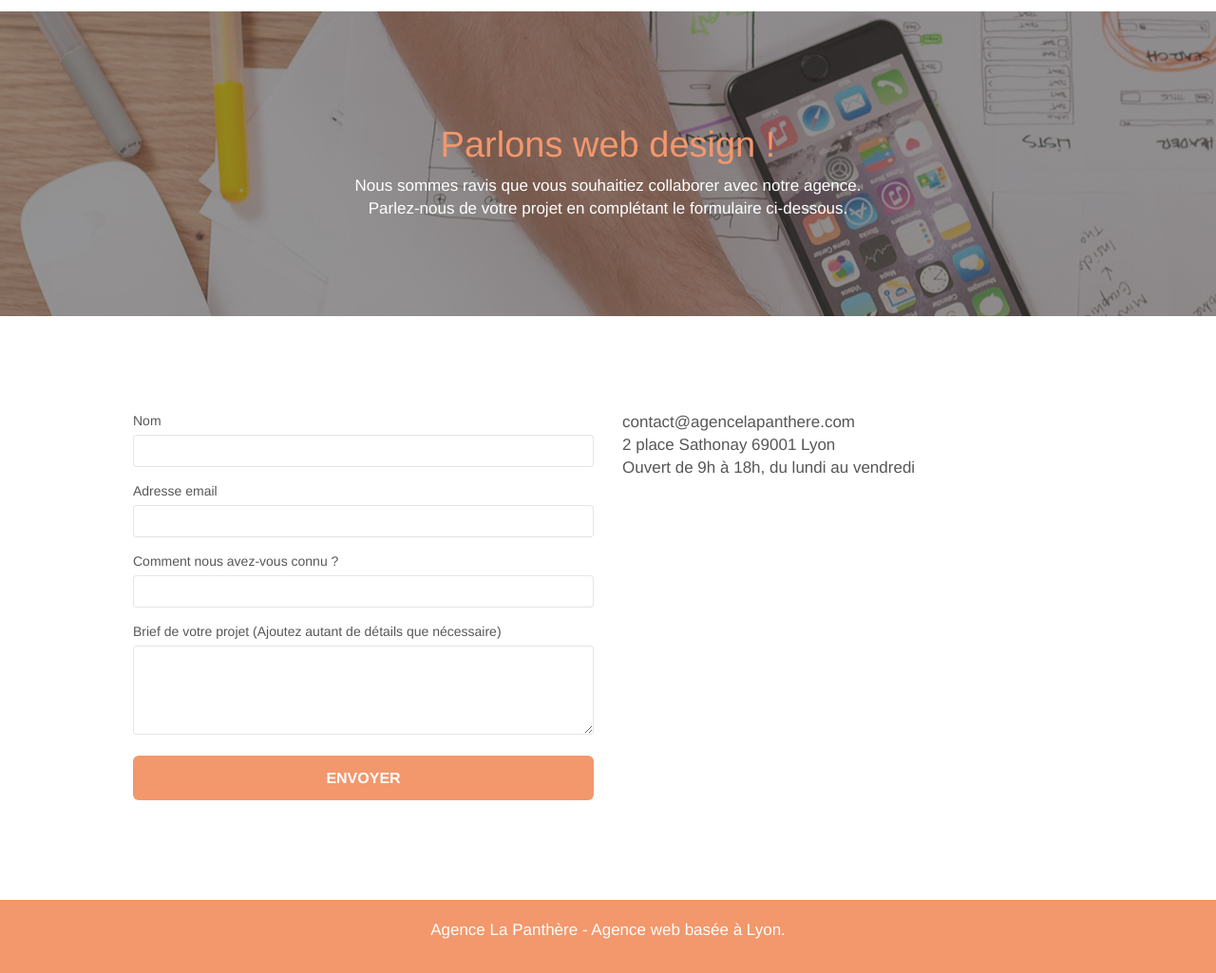
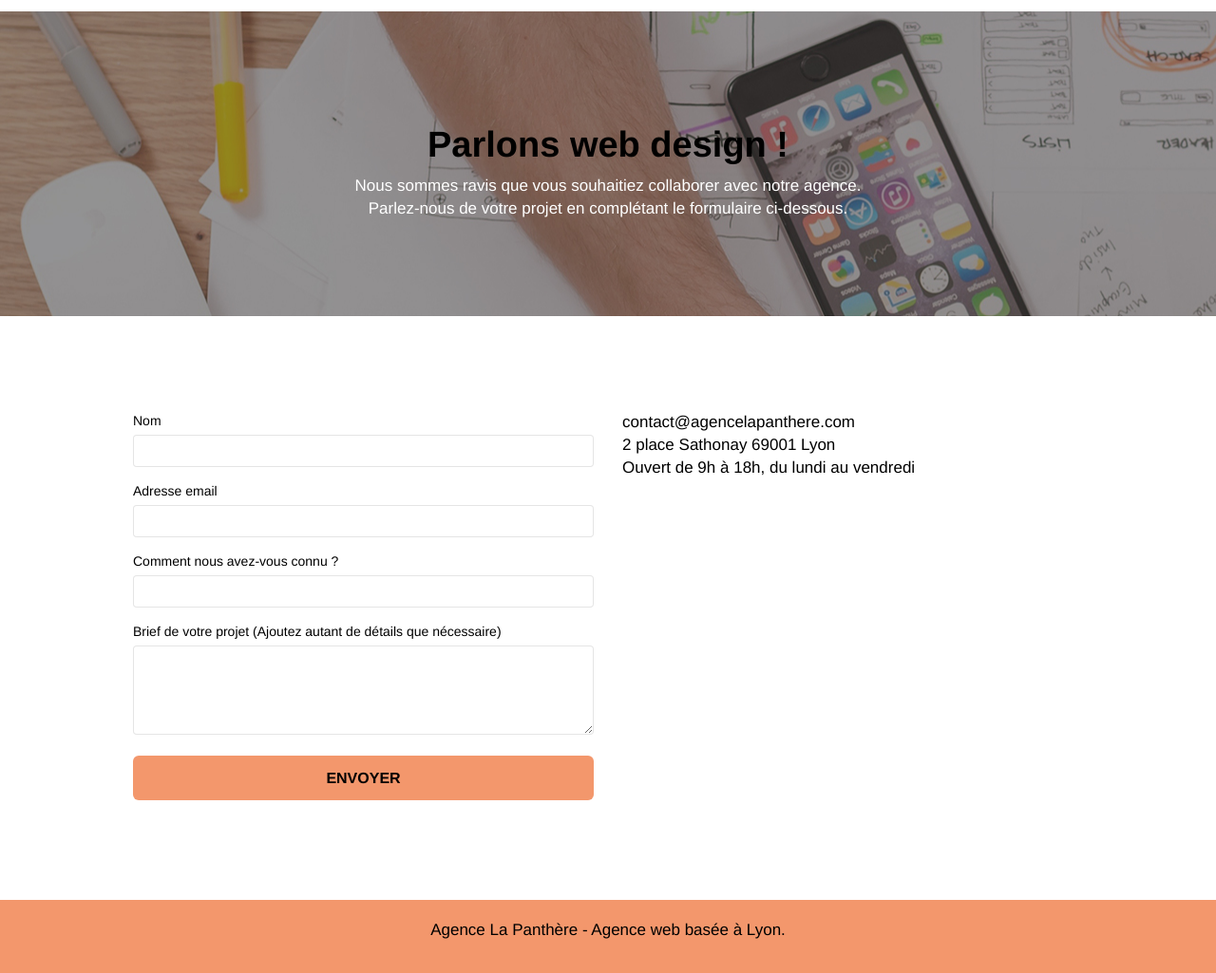
Before and after one commit to bryan200018/Bertaud_4_12042022, a plain HTML site: page Contact.html in a window 1280 px wide. Shown: the part 80-1105 px from the top of the page at 95% size. Drawn offline with Linux system fonts and the light colour scheme.

Commit message:
lastcommit0

```diff
--- a/Contact.html
+++ b/Contact.html
@@ -69,10 +69,10 @@
 				<div class="container bloc-lg">
 					<div class="row">
 						<div class="col-sm-12">
-							<h1 class="text-center hero-bloc-text tc-white">
-								Parlons web design !
+							<h1 class="text-center hero-bloc-text">
+							<strong>Parlons web design !</strong>
 							</h1>
-							<p class="text-center mg-lg white tight-width-whitespace">
+							<p class="text-center mg-lg white tight-width-whitespace" >
 								Nous sommes ravis que vous souhaitiez collaborer avec notre agence.<br>
 								Parlez-nous de votre projet en complétant le formulaire ci-dessous.
 							</p>
@@ -127,7 +127,7 @@
 			<!-- bloc-7 END -->
 
 			<!-- ScrollToTop Button -->
-			<button type="button" class="bloc-button btn btn-d scrollToTop" onclick="scrollToTarget('1')"><span class="fa fa-chevron-up"></span></button>
+			<button type="button" aria-label="UP button" class="bloc-button btn btn-d scrollToTop" onclick="scrollToTarget('1')"><span class="fa fa-chevron-up"></span></button>
 			<!-- ScrollToTop Button END-->
 
 
@@ -137,7 +137,7 @@
 					<div class="container bloc-sm">
 						<div class="row">
 							<div class="col-sm-12">
-								<p class="text-center white">
+								<p class="text-center">
 									Agence La Panthère - Agence web basée à Lyon.<br>
 								</p>
 								<div class="row row-no-gutters social">
--- a/style.css
+++ b/style.css
@@ -646,7 +646,7 @@ label,
 a {
     font-family: "helvetica";
     font-weight: 400;
-    color: #575757  !important;
+    color: #000  !important;
 }
 
 .container {
@@ -720,7 +720,7 @@ h3 {
 }
 
 h1 {
-    color: #333333 !important;
+    color: #000000 !important;
 }
 
 h4 {
@@ -777,12 +777,12 @@ h4 {
 
 .btn-atomic-tangerine {
     background: #F3976C;
-    color: #FFFFFF !important;
+    color: #000000 !important;
 }
 
 .btn-atomic-tangerine:hover {
     background: #c27956 !important;
-    color: #FFFFFF !important;
+    color: #000000 !important;
 }
 
 .ltc-white {
@@ -840,6 +840,7 @@ h4 {
 .margin{
     margin-top: 19px;
 }
+
 
 @media (min-width: 768px) {
     .placement2{
```
Also changed, not shown: index.html (+5 -5 lines).
